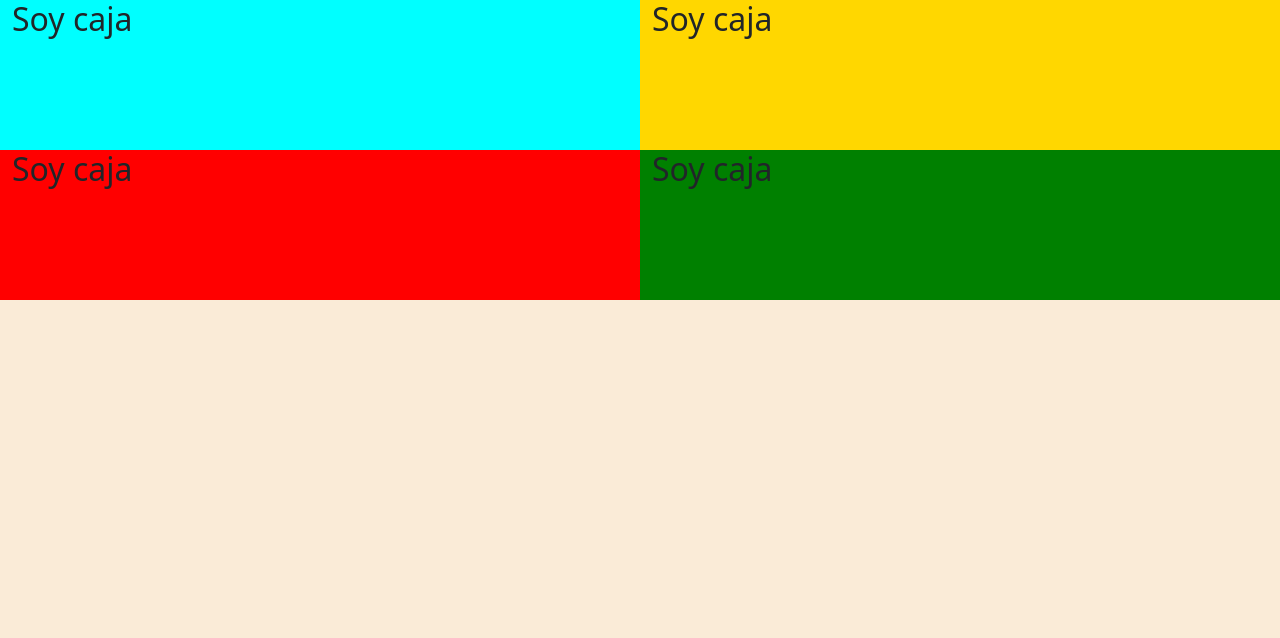
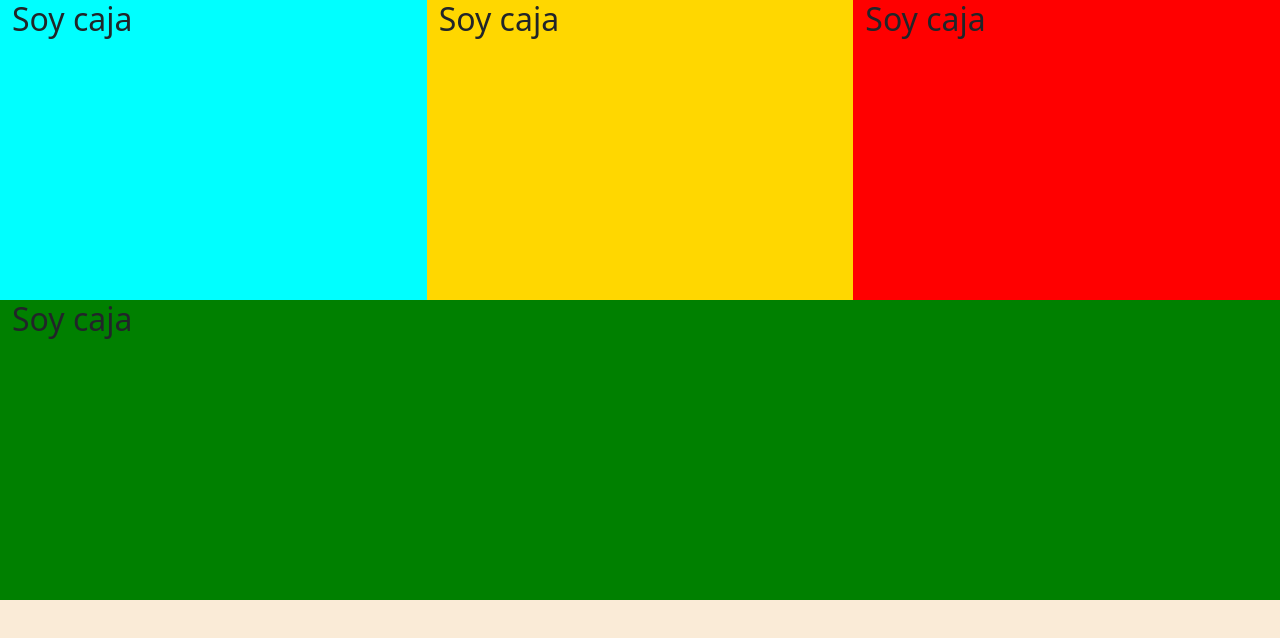
Before and after one commit to javiervalencia1059-netizen/Maquetacion1, a plain HTML site: page index.html in a window 1280 px wide. Drawn offline with nearby package versions, Linux system fonts and the light colour scheme.

Commit message:
cambianndo maqueta

```diff
--- a/index.html
+++ b/index.html
@@ -20,22 +20,22 @@
 
     .colorCaja1 {
       background-color: aqua;
-      height: 150px;
+      height: 300px;
     }
 
     .colorCaja2 {
       background-color: gold;
-      height: 150px;
+      height: 300px;
     }
 
     .colorCaja3 {
       background-color: red;
-      height: 150px;
+      height: 300px;
     }
 
     .colorCaja4 {
       background-color: green;
-      height: 150px;
+      height: 300px;
     }
   </style>
 </head>
@@ -43,19 +43,19 @@
 <body>
   <div class="container-fluid">
     <div class="row">
-      <div class="Col-12 Col-sm-12 Col-md-6 col-lg-6 Col-xl-4 Col-xxl-4 colorCaja1">
+      <div class="col-12 col-sm-12 col-md-6 col-lg-6 col-xl-4 col-xxl-4 colorCaja1">
         <h2>Soy caja</h2>
 
       </div>
-      <div class="Col-12 Col-sm-12 Col-md-6 col-lg-6 Col-xl-4 Col-xxl-4 colorCaja2">
+      <div class="col-12 col-sm-12 col-md-6 col-lg-6 col-xl-4 col-xxl-4 colorCaja2">
         <h2>Soy caja</h2>
 
       </div>
-      <div class="Col-12 Col-sm-12 Col-md-6 col-lg-6 Col-xl-4 Col-xxl-4 colorCaja3">
+      <div class="col-12 col-sm-12 col-md-6 col-lg-6 col-xl-4 col-xxl-4 colorCaja3">
         <h2>Soy caja</h2>
 
       </div>
-      <div class="Col-12 Col-sm-12 Col-md-6 col-lg-6 Col-xl-12 Col-xxl-12 colorCaja4">
+      <div class="col-12 col-sm-12 col-md-6 col-lg-6 col-xl-12 col-xxl-12 colorCaja4">
         <h2>Soy caja</h2>
 
       </div>
```
